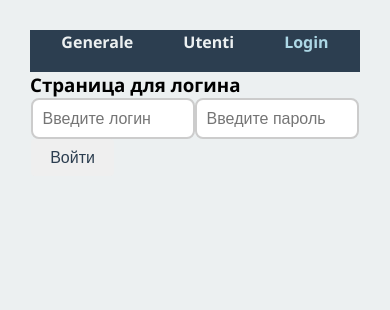
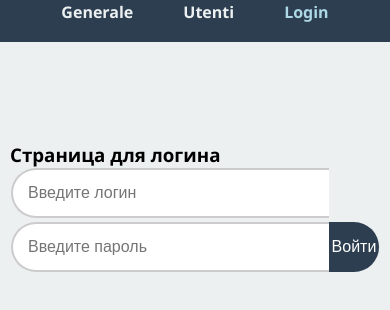
Before and after one commit to Tsitronov/frutti, a React (Create React App) app in the folder client/: page /login in a window 390 px wide. Shown: the top 310 px of the page. Built offline with nearby package versions, Linux system fonts and the light colour scheme.

Commit message:
augUndici

```diff
--- a/client/src/App.css
+++ b/client/src/App.css
@@ -149,6 +149,10 @@ input,textarea:focus{
   color: lightblue;
 }
 
+.nav-link.logout {
+  color: white;
+}
+
 .main-content{
   flex: 1;
   height: 100%;
@@ -171,7 +175,7 @@ input,textarea:focus{
   color: black;
   cursor: pointer;
   transition: 0.3s ease-in-out;
-  margin: 10px;
+  margin: 10px 10px 10px 0;
   width: 200px;
   text-align: center;
 }
@@ -181,9 +185,14 @@ input,textarea:focus{
   background-color: rgba(255,255,255, 0.5);
 }
 
+.repartoNome {
+  padding-left: 30px;
+
+}
+
 .repartoNome li{
   display: inline;
-  padding:0 10px;
+  padding:0 20px;
 }
 .repartoNome a{
   text-decoration: none;
@@ -221,7 +230,7 @@ input,textarea:focus{
   position: relative;
   height: 210px;
   max-height: 220px;
-  overflow-y: auto;
+  overflow: hidden;
   overflow-wrap: break-word;
   background-color: white;
 }
@@ -237,7 +246,7 @@ input,textarea:focus{
 }
 
 .testo-lungo {
-  max-height: 120px;
+  max-height: 210px;
   overflow-y: auto;
   opacity: 0.4;
   font-style: italic;
@@ -373,13 +382,6 @@ input,textarea:focus{
 }
 
 
-.pagination .active .page-link {
-  background-color: lightblue;
-  color: white;
-  border-color: #007bff;
-}
-
-
 .forma-ricerca button, .forma-ricerca input {
   width: 100%;
   border-radius: 4px;
@@ -466,36 +468,67 @@ input,textarea:focus{
   }
 
   .sidebar {
-    width: 100%;
+    top: 0;
+    width: calc(100% - 20px);
     height: auto;
     position: relative;
     z-index: 2;
+    background: white;
+    margin: 10px;
+    border-radius: 6px;
+    box-shadow: rgba(0, 0, 0, 0.1) 0px 4px 6px -1px, rgba(0, 0, 0, 0.06) 0px 2px 4px -1px;
   }
+
 
   .main-content {
     margin-top: 0;
+    padding: 10px;
     width: 100%;
     height: auto;
     position: relative;
     z-index: 1;
   }
 
+  .toggleLink{
+    margin: 20px 0 20px 0;
+  }
+
+
   .categories div{
     display: inline-block;
     padding-right:10px;
   }
 
-  .forma-ricerca input{
-    width: calc(70% - 12px);
+  .forma-ricerca{
+    width: 100%;
   }
+  .forma-ricerca input {
+    width: calc(100% - 50px);
+    height: 50px;
+    border-right: none;
+    border-radius: 25px;
+    border-top-right-radius: 0;
+    border-bottom-right-radius: 0;
+    padding-left: 15px;
+  }
+
   .forma-ricerca button {
-    width: calc(70% - 12px);
+    padding: 0;
+    height: 50px;
+    width: 50px;
+    border-radius: 25px;
+    border-top-left-radius: 0;
+    border-bottom-left-radius: 0;
+    font-size: 12pt;
+    text-align: center;
+    text-anchor: center;
   }
 
 
   .article-list {
     grid-template-columns: 1fr;
   }
+
   .paginationWrap{
     display: flex;
     position: static;
@@ -523,10 +556,14 @@ input,textarea:focus{
   }
 
   .sidebar {
-    width: 100%;
+    width: calc(100% - 20px);
     height: auto;
     position: relative;
     z-index: 2;
+    background: white;
+    margin: 10px;
+    border-radius: 6px;
+    box-shadow: rgba(0, 0, 0, 0.1) 0px 4px 6px -1px, rgba(0, 0, 0, 0.06) 0px 2px 4px -1px;
   }
 
   .main-content {
@@ -537,21 +574,54 @@ input,textarea:focus{
     z-index: 1;
   }
 
+  .repartoNome li{
+    display: inline;
+    padding:0 16px;
+  }
+
   .generaleForm {
     margin-top: 1px;
     margin-bottom: 1rem;
   }
+
   .pagination .page-link {
     padding: 10px 10px;
   }
+
   .paginationWrap{
     display: flex;
     position: static;
     padding-top:1px !important;
     height: 200px;
   }
+
   .pagination{
     width: 100%;
   }
 
+  .forma-ricerca{
+    width: 100%;
+  }
+
+  .forma-ricerca input {
+    width: calc(100% - 50px);
+    height: 50px;
+    border-right: none;
+    border-radius: 25px;
+    border-top-right-radius: 0;
+    border-bottom-right-radius: 0;
+    padding-left: 15px;
+  }
+
+  .forma-ricerca button {
+    padding: 0;
+    height: 50px;
+    width: 50px;
+    border-radius: 25px;
+    border-top-left-radius: 0;
+    border-bottom-left-radius: 0;
+    font-size: 12pt;
+    text-align: center;
+    text-anchor: center;
+  }
 }
--- a/client/src/components/UI/forms/RicercaUtenteForm.jsx
+++ b/client/src/components/UI/forms/RicercaUtenteForm.jsx
@@ -29,7 +29,7 @@ const RicercaUtenteForm = ({cognomeRicerca, setCognomeRicerca, cognomiUnici, ute
           setCognomeRicerca("");
         }}
         disabled={!cognomeRicerca.trim()}>
-        ->
+        🔎
         </button>
         </div>
       );
--- a/client/src/components/UI/navbar/Navbar.jsx
+++ b/client/src/components/UI/navbar/Navbar.jsx
@@ -36,9 +36,11 @@ const Navbar = () => {
 
         {isAuth ? (
           <li>
-            <span className="nav-link" style={{ cursor: 'pointer' }} onClick={logout}>
+            <NavLink
+              className='nav-link logout '
+              onClick={logout}>
               Logout
-            </span>
+            </NavLink>
           </li>
         ) : (
           <li>
--- a/client/src/components/pages/Login.jsx
+++ b/client/src/components/pages/Login.jsx
@@ -6,7 +6,8 @@ import { AuthContext } from '../../context/';
 
 import Navbar from '../UI/navbar/Navbar';
 
-const URL = "http://localhost:3001/api/login";   // ------------------------
+
+//const URL = "http://localhost:3001/api/login"
 
 const Login = () => {
   const { setIsAuth } = useContext(AuthContext);
@@ -21,8 +22,8 @@ const Login = () => {
 
   const onSubmit = async (data) => {
     try {
-      //const response = await axios.post(`${process.env.REACT_APP_API_URL}/api/login`, data);  // ------
-      const response = await axios.post(URL, data);
+      const response = await axios.post(`${process.env.REACT_APP_API_URL}/api/login`, data);
+      //const response = await axios.post(URL, data);
 
       if (response.data.message === 'Login riuscito') {
         setIsAuth(true);
@@ -38,12 +39,13 @@ const Login = () => {
 
   return (
     <div className="container">
+      <Navbar />
       <div className="main-content">
-        <Navbar />
+        <div className="content">
           <h3>Страница для логина</h3>
           <div className="article-list">
 
-          <form onSubmit={handleSubmit(onSubmit)}>
+            <form className="forma-ricerca" onSubmit={handleSubmit(onSubmit)}>
               <input
                 type="text"
                 placeholder="Введите логин"
@@ -65,6 +67,7 @@ const Login = () => {
           </div>
         </div>
       </div>
+    </div>
   );
 };
 
--- a/client/src/components/pages/Utenti.jsx
+++ b/client/src/components/pages/Utenti.jsx
@@ -289,9 +289,13 @@ const Utenti = () => {
 
           <div className="article-list">
             {utentiVisibili.map((item) => (
-              <div  key={item.id} className="article-item-wrapper">
-                <div className="article-item" style={{ cursor: "pointer" }}>
-                  <div className="item-info">
+              <div  key={item.id} className="article-item-wrapper item-lungo-container">
+
+                <div className="article-item item-info" style={{ cursor: "pointer" }}>
+                  <div  ref={(el) => testoRefs.current[item.id] = el}
+                      onScroll={() => handleScroll(item.id)}
+                      className={isLungo(item.altro) ? 'testo-lungo' : ''}>
+
                     <div className="item-title">
                       <strong> stanza - {item.stanza}</strong>
                       <strong className="blue"> – {item.cognome} </strong>
@@ -303,18 +307,15 @@ const Utenti = () => {
                       <div>{item.dentiera}</div>
                       <div><strong>Bagno:</strong> {item.bagno}</div>
                       <div><strong>Barba:</strong> {item.barba}</div>
+                      <div><strong>Barba:</strong> {item.altro}</div>
                     </div>
                   </div>
-                  <div className="item-lungo-container">
-                    <div ref={(el) => testoRefs.current[item.id] = el}
-                      onScroll={() => handleScroll(item.id)}
-                      className={isLungo(item.altro) ? 'testo-lungo' : ''}>
-                      {item.altro}
-                    </div>
+
+
                     {isLungo(item.altro) && scrollStates[item.id] && (
                       <button className="freccia-scroll" onClick={() => scrollToTop(item.id)}>↑</button>
                     )}
-                  </div>
+
                   <div className="actions">
                     <button type="button" className="btn-azione btn-update" onClick={(e) => { e.stopPropagation(); handleModifica(item); toggleUtentiForm()}}>✏️</button>
                     <button type="button" className="btn-azione btn-delete" onClick={(e) => {
@@ -325,6 +326,7 @@ const Utenti = () => {
                     }}>❌</button>
                   </div>
                 </div>
+
               </div>
             ))}
           </div>
--- a/client/src/redux/fruttiSlice.js
+++ b/client/src/redux/fruttiSlice.js
@@ -2,8 +2,8 @@ import { createSlice, createAsyncThunk } from '@reduxjs/toolkit';
 import axios from 'axios';
 
 // URL del backend
-// const URL = "https://frutti-backend.onrender.com/api/frutti";
-const URL = "http://localhost:3001/api/frutti";
+const URL = "https://frutti-backend.onrender.com/api/frutti";
+//const URL = "http://localhost:3001/api/frutti";
 
 
 // 📥 Carica frutti dal server
--- a/client/src/redux/utentiSlice.js
+++ b/client/src/redux/utentiSlice.js
@@ -1,8 +1,8 @@
 import { createSlice, createAsyncThunk } from '@reduxjs/toolkit';
 import axios from 'axios';
 
-//const URL = "https://frutti-backend.onrender.com/api/utenti";
-const URL = "http://localhost:3001/api/utenti";
+const URL = "https://frutti-backend.onrender.com/api/utenti";
+//const URL = "http://localhost:3001/api/utenti";
 
 
 // 📥 Carica tutti gli utenti
```
Lines whose indentation alone changed are shown as unchanged.
